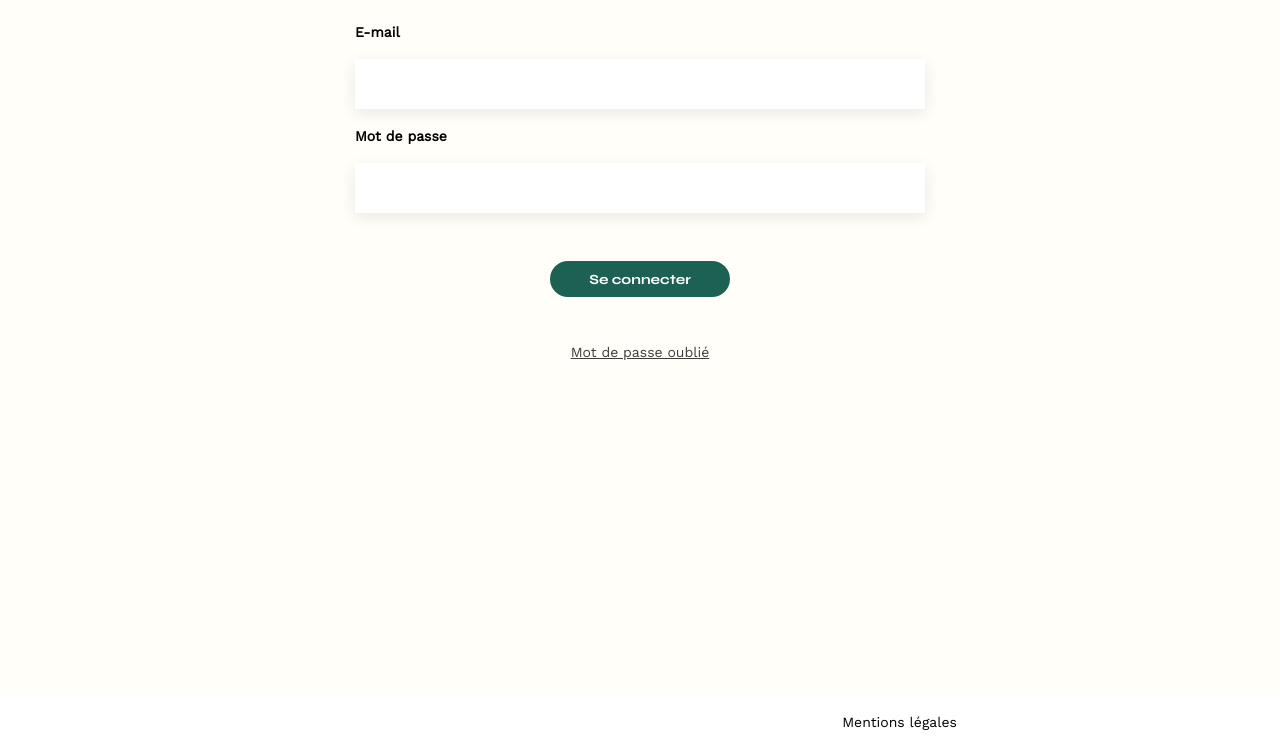
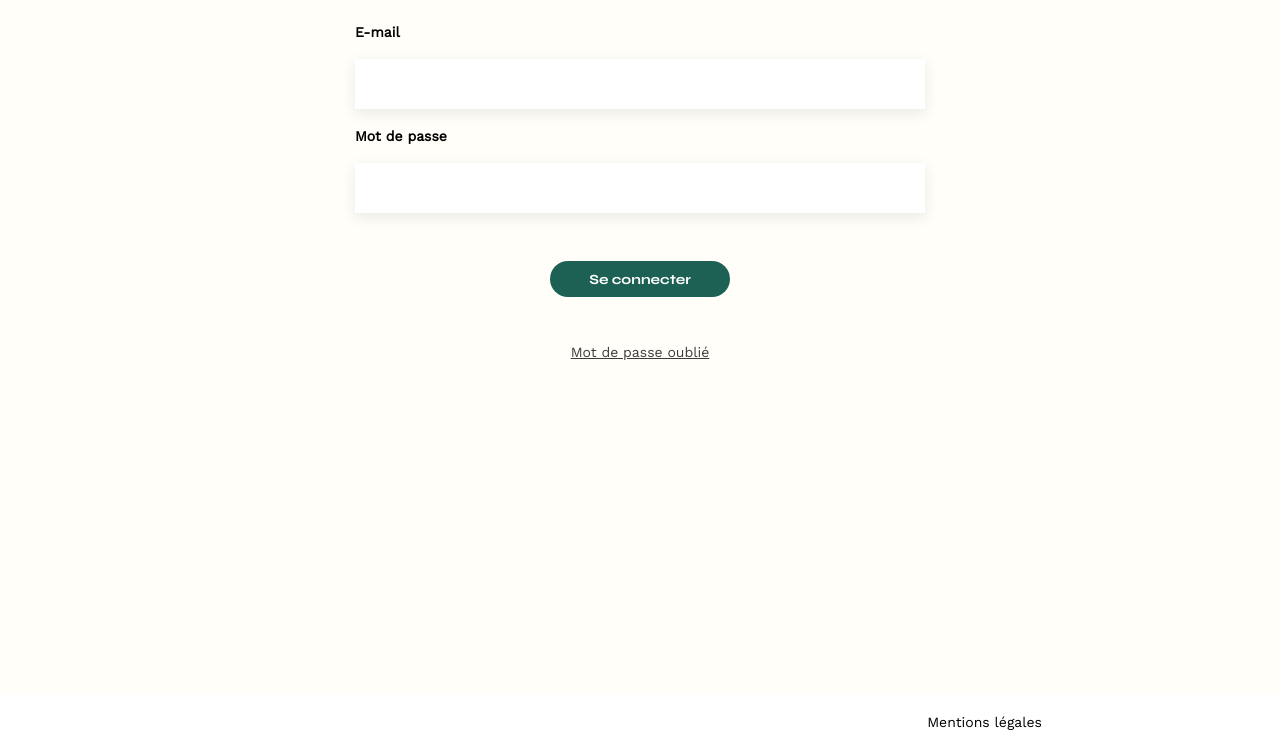
Before and after one commit to LucasDWWM/sophie_bluel, a plain HTML site: page login.html in a window 1280 px wide. Shown: the part 217-967 px from the top of the page. Drawn offline with nearby package versions, Linux system fonts and the light colour scheme.

Commit message:
Page login

```diff
--- a/assets/style.css
+++ b/assets/style.css
@@ -321,5 +321,5 @@ footer nav ul {
 .mentions_legales {
   font-size: 14px;
   font-family: 'Work Sans', sans-serif;
-  margin-right: 285px;
+  margin-right: 200px;
 }
```
Also changed, not shown: login.html (+1 -1 lines).
